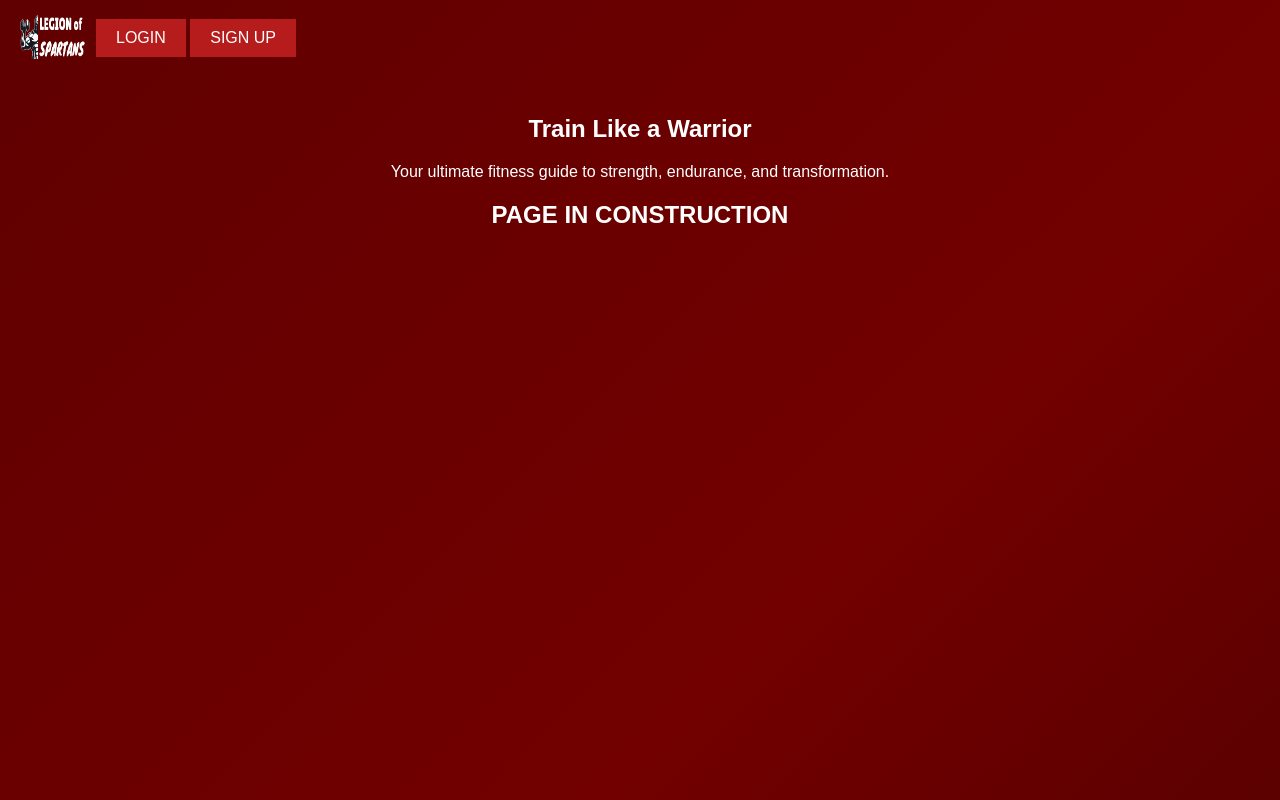
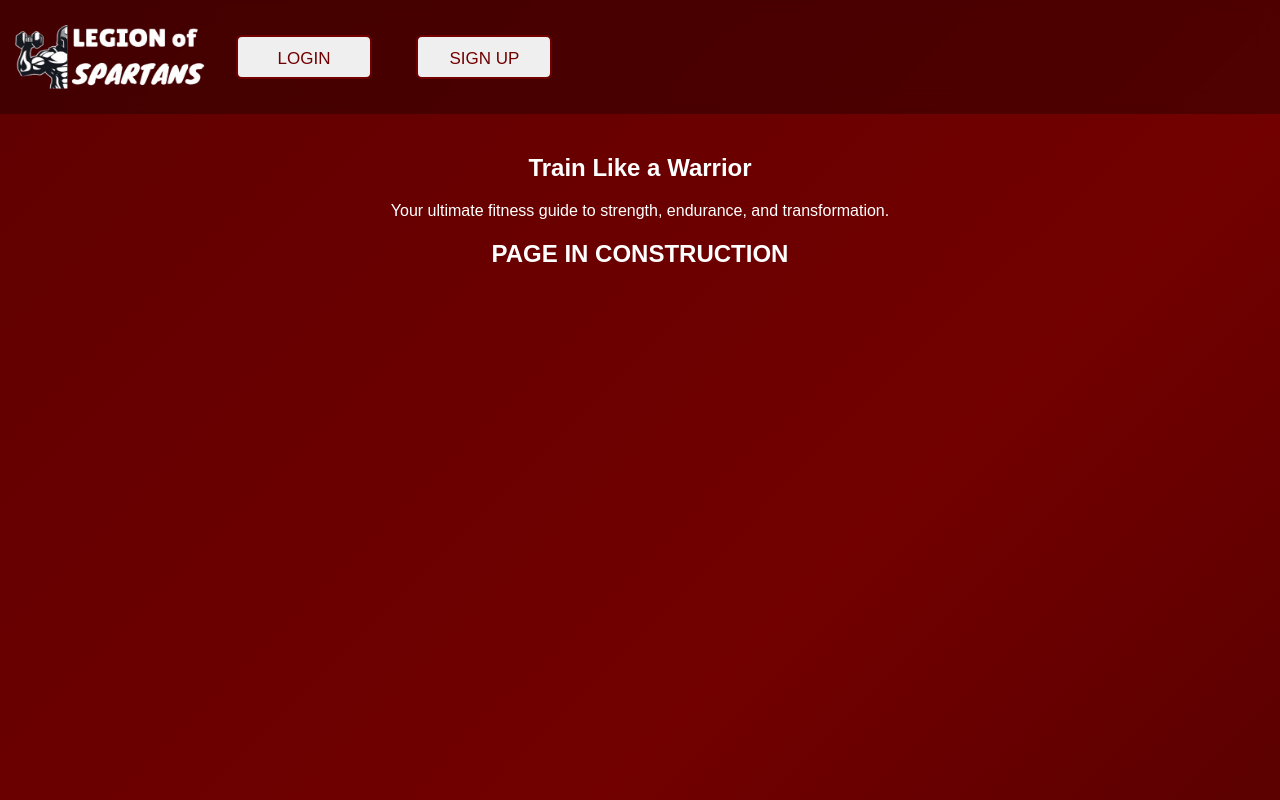
Before and after one commit to achutha407/Legion-Of-Spartans, a plain HTML site: page index.html in a window 1280 px wide. Drawn offline with Linux system fonts and the light colour scheme.

Commit message:
Update home.css

```diff
--- a/views/home.css
+++ b/views/home.css
@@ -23,23 +23,19 @@ body {
 section {
     padding: 20px;
 }
-button {
-    background-color: #b71c1c;
-    color: white;
-    padding: 10px 20px;
-    border: none;
-    cursor: pointer;
-    font-size: 16px;
-}
-button:hover {
-    background-color: #ff3d00;
+
+header {
+    background-color: rgba(0,0,0,0.3); /*makes the header opaque */
+    backdrop-filter: blur(10px);
+    display: flex;
+
+    align-items: center;
+    padding:  15px;
 }
 
-header {
-    background-color: none;
-    display: flex;
-    align-items: center;
-    padding: 15px 20px;
+.logo{  /*  to mess with logo */
+    width: 190px;
+    height: 65px;
 }
 
 header img {
@@ -54,3 +50,53 @@ header h1 {
     font-weight: bold;
     color: white;
 }
+
+button {
+    --color: #720000;
+    font-family: inherit;
+    display: inline-block;
+    width: 8em;
+    height: 2.6em;
+    line-height: 2.5em;
+    margin: 20px;
+    position: relative;
+    cursor: pointer;
+    overflow: hidden;
+    border: 2px solid var(--color);
+    transition: color 0.5s;
+    z-index: 1;
+    font-size: 17px;
+    border-radius: 6px;
+    font-weight: 500;
+    color: var(--color);
+  }
+
+  button:before {
+    content: "";
+    position: absolute;
+    z-index: -1;
+    background: var(--color);
+    height: 150px;
+    width: 200px;
+    border-radius: 50%;
+  }
+
+  button:hover {
+    color: #fff;
+  }
+
+  button:before {
+    top: 100%;
+    left: 100%;
+    transition: all 0.7s;
+  }
+
+  button:hover:before {
+    top: -30px;
+    left: -30px;
+  }
+
+  button:active:before {
+    background: #800101;
+    transition: background 0s;
+  }
```
